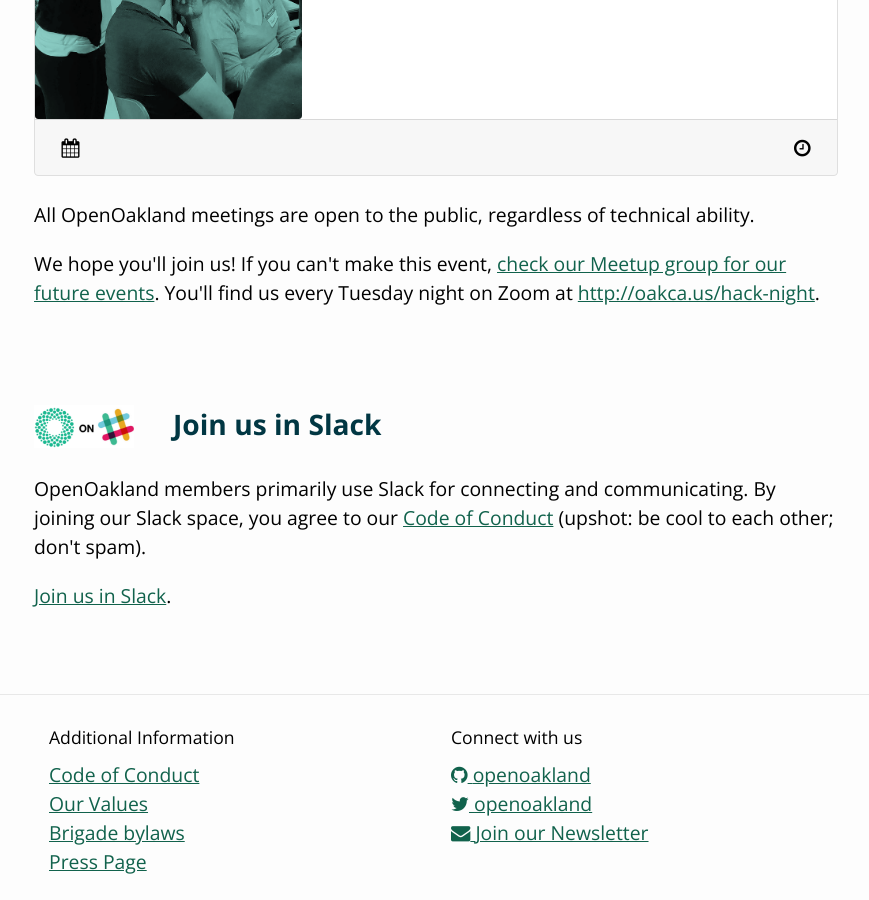
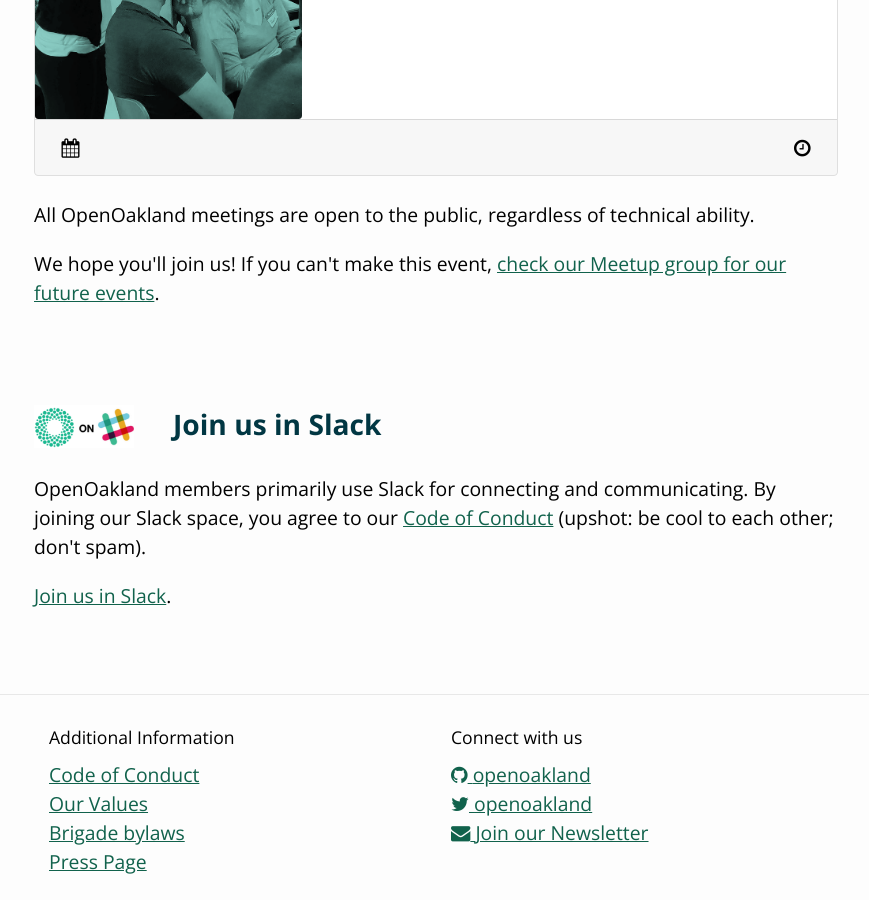
Before and after one commit to openoakland/openoakland.org, a Jekyll site: the page built from src/index.md, in a window 1280 px wide and 900 px high, scrolled down 819 px. Shown: the whole window, without its empty margins (204-1073 px from the left). Built offline with Jekyll 4.4.1, drawn with Linux system fonts in a browser that asks for light colours.

Commit message:
Remove Hack Night link from home page

```diff
--- a/src/index.md
+++ b/src/index.md
@@ -28,7 +28,7 @@ title: We are OpenOakland
   </p>
 
   <p>
-  We hope you'll join us! If you can't make this event, <a href="https://www.meetup.com/OpenOakland" target="_blank">check our Meetup group for our future events</a>. You'll find us every Tuesday night on Zoom at <a href="http://oakca.us/hack-night" target="_blank">http://oakca.us/hack-night</a>.
+  We hope you'll join us! If you can't make this event, <a href="https://www.meetup.com/OpenOakland" target="_blank">check our Meetup group for our future events</a>.
   </p>
 
 </section>
```
